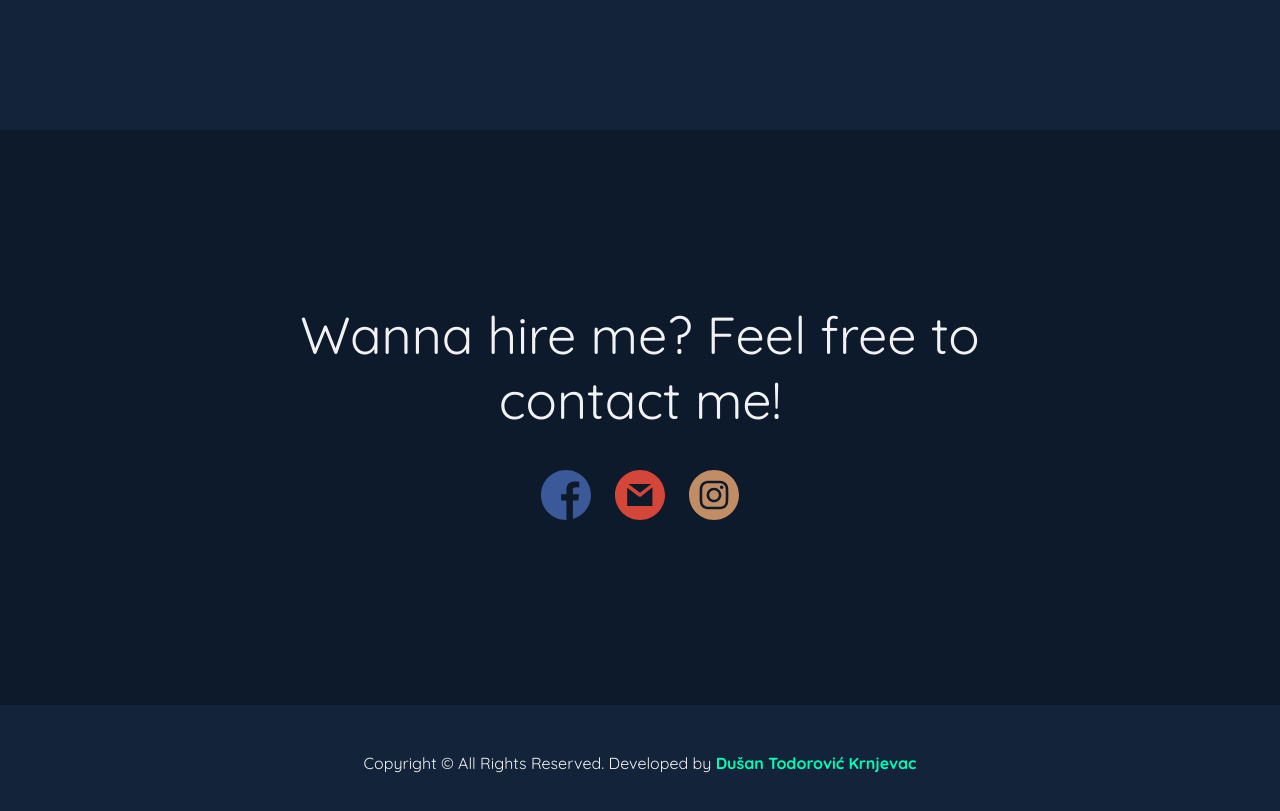
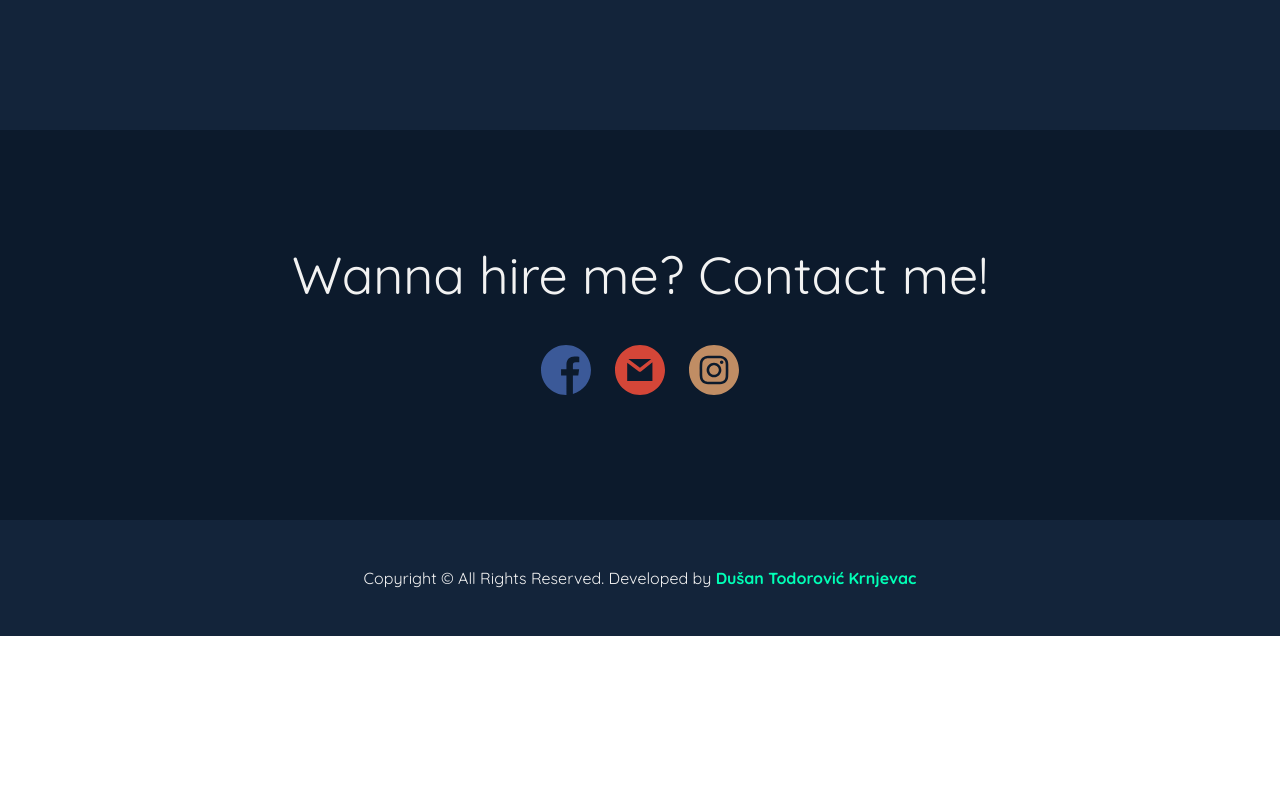
Before and after one commit to krckyboy/krcky.dev, a React (Create React App) app in the folder client/: page / in a window 1280 px wide. Shown: the part 4240-5051 px from the top of the page. After the commit the page ends 4876 px from the top, so only its background shows below. Built offline with nearby package versions, Linux system fonts and the light colour scheme.

Commit message:
#13 Contact - changed padding.

```diff
--- a/client/src/sections/Contact.js
+++ b/client/src/sections/Contact.js
@@ -4,10 +4,25 @@ import Icon from '../components/icons/icon'
 import facebook from '../components/icons/assets/facebook.svg'
 import gmail from '../components/icons/assets/gmail.svg'
 import instagram from '../components/icons/assets/instagram.svg'
-import SectionContainer from '../components/SectionContainer'
+
+const SectionContainer = styled.div`
+	padding: 4rem 2.4rem;
+	background-color: #0c1a2c;
+
+	@media (min-width: 768px) {
+		padding: 6rem 14rem;
+	}
+
+	@media (min-width: 960px) {
+		padding: 7rem 18rem;
+	}
+
+	@media (min-width: 1200px) {
+		padding: 8rem 24rem;
+	}
+`
 
 const Container = styled.div`
-	background-color: #0c1a2c;
 	display: flex;
 	justify-content: center;
 	text-align: center;
@@ -35,10 +50,10 @@ const IconContainer = styled.div`
 
 const Footer = () => {
 	return (
-		<SectionContainer backgroundColor={'#0c1a2c'}>
+		<SectionContainer>
 			<Container>
 				<ContactContainer>
-					<p>Wanna hire me? Feel free to contact me!</p>
+					<p>Wanna hire me? Contact me!</p>
 					<IconContainer>
 						<Icon
 							src={facebook}
```
